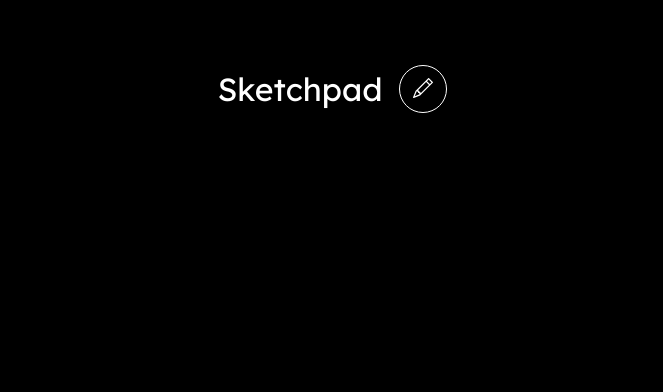
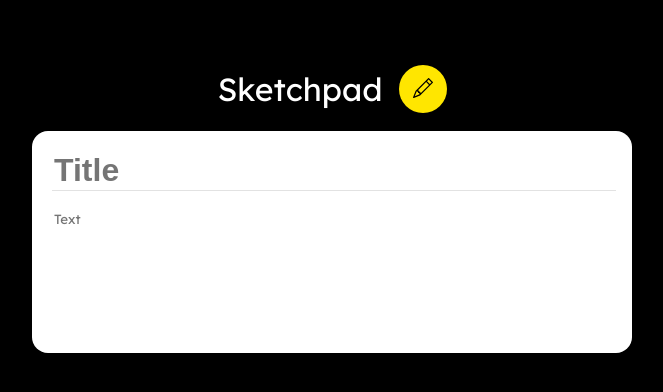
Before and after one commit to Temryakov/vue_sketchpad, a plain HTML site: page index.html in a window 1280 px wide. Shown: the whole page, without its empty margins (308-971 px from the left). Drawn offline with Linux system fonts and the light colour scheme.

Commit message:
created render block

```diff
--- a/index.html
+++ b/index.html
@@ -9,12 +9,18 @@
         <div id='app'>
             <div class='main-title'>
                 <h1>Sketchpad</h1>
-                <button class='add-button'>
+                <button>
                     <svg xmlns="http://www.w3.org/2000/svg" width="20" height="20" fill="currentColor" class="bi bi-pencil" viewBox="0 0 16 16">
                         <path d="M12.146.146a.5.5 0 0 1 .708 0l3 3a.5.5 0 0 1 0 .708l-10 10a.5.5 0 0 1-.168.11l-5 2a.5.5 0 0 1-.65-.65l2-5a.5.5 0 0 1 .11-.168l10-10zM11.207 2.5L13.5 4.793 14.793 3.5 12.5 1.207 11.207 2.5zm1.586 3L10.5 3.207 4 9.707V10h.5a.5.5 0 0 1 .5.5v.5h.5a.5.5 0 0 1 .5.5v.5h.293l6.5-6.5zm-9.761 5.175l-.106.106-1.528 3.821 3.821-1.528.106-.106A.5.5 0 0 1 5 12.5V12h-.5a.5.5 0 0 1-.5-.5V11h-.5a.5.5 0 0 1-.468-.325z"/>
                     </svg>
                 </button>
             </div>
+            <form>
+                <div class='render-block'>
+                    <h3><input class='render-title' type="text" placeholder="Title"></h3>
+                    <p><textarea name='text' class='render-text' placeholder="Text"></textarea></p>
+                </div>
+            <form>
         </div>
     </body>
 </html>
--- a/styles.css
+++ b/styles.css
@@ -18,19 +18,52 @@ body {
     font-weight: 400;
 }
 
-.add-button {
+.main-title button {
     margin-left: 1rem;
-    background-color: transparent;
-    color: white;
-    border: 1px solid white;
+    background-color: rgb(255, 230, 0);
+    color: black;
+    border: none;
     border-radius: 50%;
     height: 3rem;
     width: 3rem;
     outline: none;
     transition-duration: 0.3s;
+    cursor: pointer;
 }
 
-.add-button:hover {
+.main-title button:active {
+    background-color: rgb(156, 141, 0);
+}
+
+.render-block {
     background-color: white;
-    color: black;
+    width: 35rem;
+    height: auto;
+    border-radius: 1rem;
+    margin: auto;
+    padding: 1px 20px 1.5rem 20px;
 }
+
+.render-block input {
+    width: 100%;
+    border: none;
+    border-bottom: 1px solid rgb(226, 226, 226);
+    outline: none;
+}
+
+.render-title {
+    font-size: 2rem;
+    font-weight: 600;
+}
+
+.render-text {
+    font-family: 'Lexend', sans-serif;
+    font-weight: 400;
+    border: none;
+    overflow: hidden;
+    resize: none;
+    color: rgb(153, 153, 153);
+    width: 100%;
+    min-height: 6rem;
+    outline: none;
+}
```
